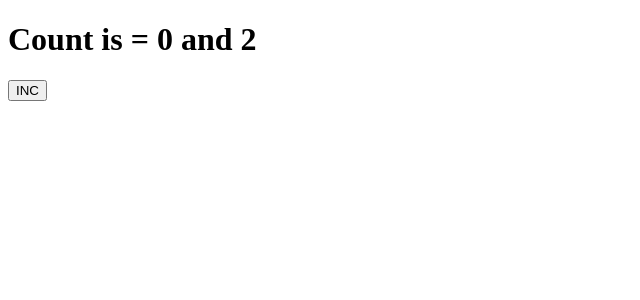
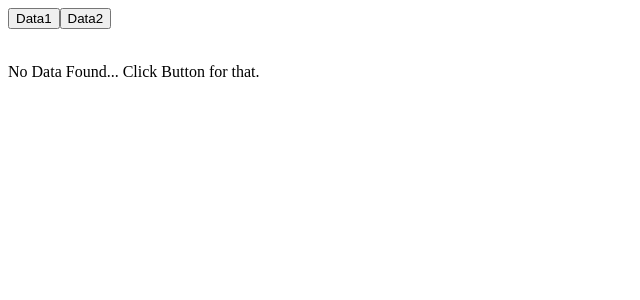
Before and after one commit to newtemp-bot/ReactForPayal, a React (Vite) app in the folder 05HooksExamples/: page / in a window 1280 px wide. Shown: the top 300 px of the page, without its empty margins (0-640 px from the left). Built offline with nearby package versions, Linux system fonts and the light colour scheme.

Commit message:
CustomHook

```diff
--- /dev/null
+++ b/05HooksExamples/src/Components/CustomCompo.jsx
@@ -0,0 +1,40 @@
+import { useState, useEffect } from "react";
+import ReactDOM from "react-dom/client";
+import useFetchAPI from "../Hooks/useFetchAPI";
+
+const CustomCompo = () => {
+    const [url, setUrl] = useState(null);
+    const [keys, setKeys] = useState("");
+    let [fetchData] = useFetchAPI(url, keys);
+
+    return (
+        <>
+            <button
+                onClick={() =>
+                    setUrl("https://jsonplaceholder.typicode.com/todos")
+                }
+            >
+                Data1
+            </button>
+            <button
+                onClick={() => {
+                    setUrl("https://dummyjson.com/products");
+                    setKeys("products");
+                }}
+            >
+                Data2
+            </button>
+            <br />
+            <br />
+            {fetchData == null && url == null && (
+                <p>No Data Found... Click Button for that.</p>
+            )}
+            {fetchData &&
+                fetchData.map((item) => {
+                    return <p key={item.id}>{item.title}</p>;
+                })}
+        </>
+    );
+};
+
+export default CustomCompo;
--- /dev/null
+++ b/05HooksExamples/src/Hooks/useFetchAPI.js
@@ -0,0 +1,24 @@
+import React, { useEffect, useState } from "react";
+
+const useFetchAPI = (url,keys) => {
+    const [data, setData] = useState(null);
+    useEffect(() => {
+        if (url!=null) {
+            fetch(url)
+            .then((res) => res.json())
+            .then((data) => {
+                if (data[keys]) {
+                    setData(data.keys);
+                }
+                else
+                {
+                    setData(data);
+                }
+            });
+        }
+    }, [url]);
+
+    return [data];
+};
+
+export default useFetchAPI;
--- a/05HooksExamples/src/main.jsx
+++ b/05HooksExamples/src/main.jsx
@@ -6,9 +6,10 @@ import UseRefExample from './UseRefExample.jsx'
 import UseReducerEx from './UseReducerEx.jsx'
 import UseCallBack from './UseCallBack.jsx'
 import UseLayoutEffectExamples from './useLayoutEffectExamples.jsx'
+import CustomCompo from './Components/CustomCompo.jsx'
 
 createRoot(document.getElementById('root')).render(
 
-    <UseLayoutEffectExamples />
+    <CustomCompo />
 
 )
```
